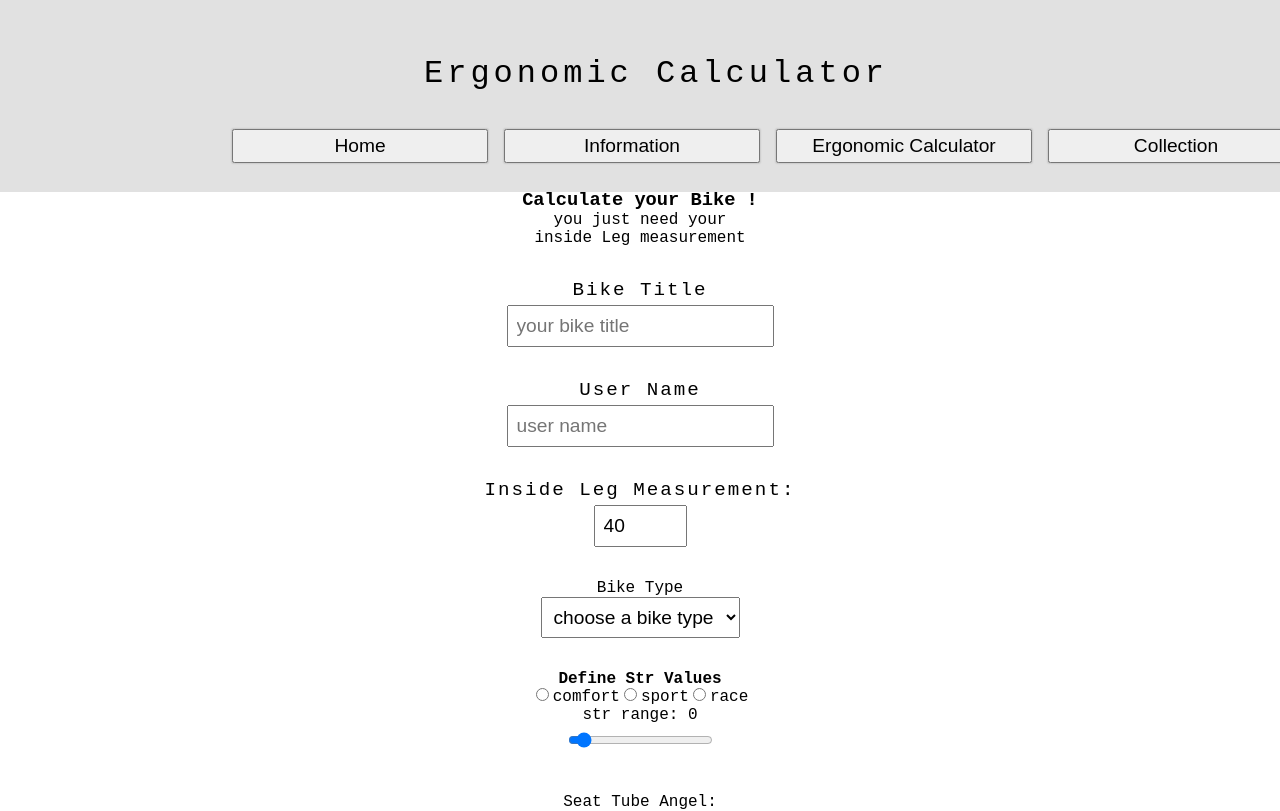
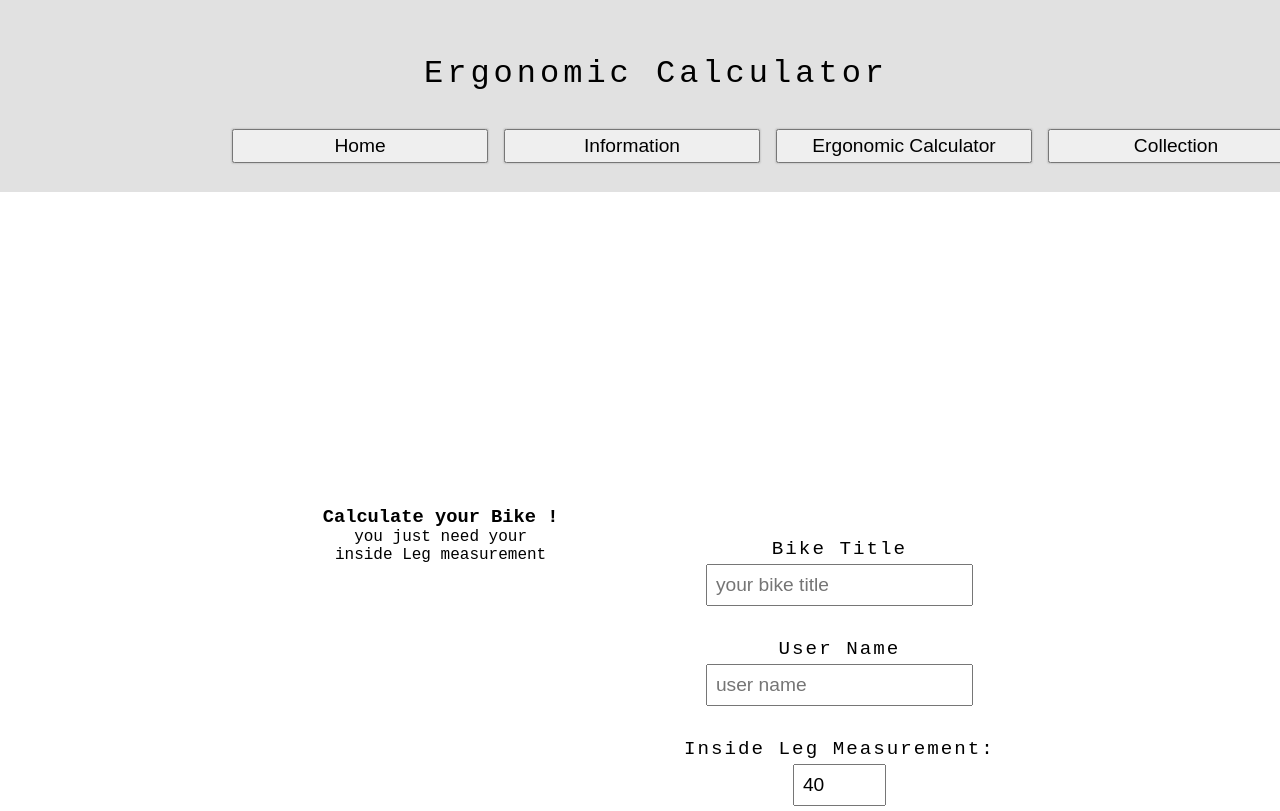
Before and after one commit to thisKonrad/bike_geometry, a Next.js app: page /calculator_ergo in a window 1280 px wide. Shown: the top 811 px of the page. Built offline with nearby package versions, Linux system fonts and the light colour scheme.

Commit message:
start with grid

```diff
--- a/styles/CalcStyle.module.css
+++ b/styles/CalcStyle.module.css
@@ -8,6 +8,10 @@
     justify-content: center;
     gap: 2rem;
     width: 24rem; */
+    display: grid;
+    grid-template-columns: 1fr 1fr;
+    grid-template-rows: 2rem 2rem 2rem 2rem 2rem;
+    gap:1rem;
 }
 .form_component{
     margin: 2rem;
```
